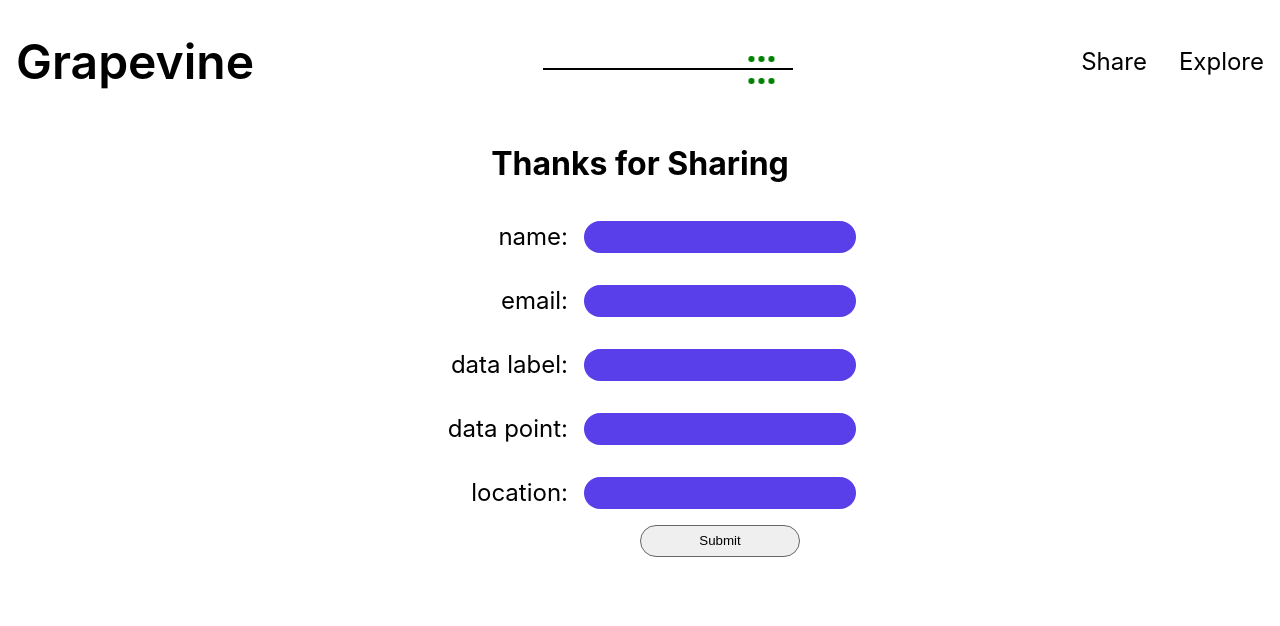
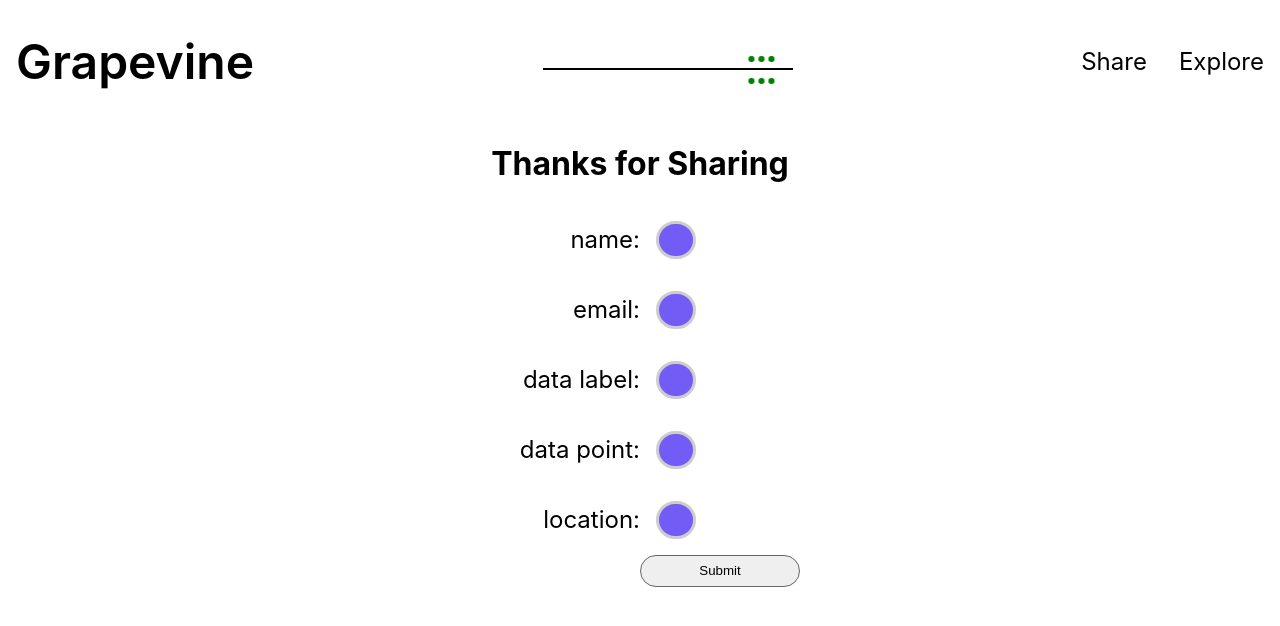
Before and after one commit to tian3401/grape-vine, a React (Create React App) app in the folder grapevine/: page /share in a window 1280 px wide. Shown: the top 626 px of the page. Built offline with nearby package versions, Linux system fonts and the light colour scheme.

Commit message:
animate shareform

```diff
--- a/grapevine/src/components/Shareform.js
+++ b/grapevine/src/components/Shareform.js
@@ -9,7 +9,8 @@
       email: "",
       dataLabel: "",
       dataPoint: "",
-      location: ""
+      location: "",
+      classValue: "grape"
     }
     this.handleChange = this.handleChange.bind(this);
     this.handleSubmit = this.handleSubmit.bind(this);
@@ -25,23 +26,31 @@
   }
 
   handleSubmit(event) {
+    event.preventDefault();
+    this.toggleClass();
     console.log(`submitted form with following details => name: ${this.state.name} email: ${this.state.email} data label: ${this.state.dataLabel} data point: ${this.state.dataPoint} location: ${this.state.location} `)
-    event.preventDefault();
+  }
+
+  toggleClass() {
+    let element = (this.state.classValue === "grape") ? "clicked-grape" : "grape";
+    this.setState({
+      "classValue": element
+    });
   }
 
   render() {
     return(
       <form onSubmit={this.handleSubmit} className="form">
         <label>name:</label>
-        <input type="text" name="name" value={this.state.name} onChange={this.handleChange}/>
+        <input type="text" name="name" className={this.state.classValue} value={this.state.name} onChange={this.handleChange}/>
         <label>email:</label>
-        <input type="text" name="email" value={this.state.email} onChange={this.handleChange}/>
+        <input type="text" name="email" className={this.state.classValue}  value={this.state.email} onChange={this.handleChange}/>
         <label>data label:</label>
-        <input type="text" name="dataLabel" value={this.state.dataLabel} onChange={this.handleChange}/>
+        <input type="text" name="dataLabel"  className={this.state.classValue} value={this.state.dataLabel} onChange={this.handleChange}/>
         <label>data point:</label>
-        <input type="text" name="dataPoint" value={this.state.dataPoint} onChange={this.handleChange}/>
+        <input type="text" name="dataPoint" className={this.state.classValue}  value={this.state.dataPoint} onChange={this.handleChange}/>
         <label>location:</label>
-        <input type="text" name="location" value={this.state.location} onChange={this.handleChange}/>
+        <input type="text" name="location" className={this.state.classValue}  value={this.state.location} onChange={this.handleChange}/>
         <input type="submit" value="Submit"/>
       </form>
     )
--- a/grapevine/src/styles/navbarStyles.css
+++ b/grapevine/src/styles/navbarStyles.css
@@ -8,12 +8,10 @@
   justify-content: flex-start;
   font-size: 3rem;
   font-weight: 600;
-
 }
 
 #name .link:hover {
   color: green;
-  /* font-weight: 500; */
 }
 
 .navbar ul {
@@ -54,17 +52,11 @@
   align-items: center;
   border-bottom:2px solid #000;
   text-decoration: none;
-  -webkit-animation: increase 3s;
-  -moz-animation:    increase 3s;
-  -o-animation:      increase 3s;
-  animation:         increase 3s;
+  -webkit-animation: grow 3s;
+  -moz-animation:    grow 3s;
+  -o-animation:      grow 3s;
+  animation:         grow 3s;
   animation-fill-mode: forwards;
-}
-
-@keyframes increase {
-  100% {
-      width: 250px;
-  }
 }
 
 li .dot {
@@ -75,20 +67,24 @@
   background: green;
   border-radius: 45%;
   transition: width 1s ease;
-  -webkit-animation: run 3s 3s;
-  -webkit-animation-fill-mode: forwards;
-  animation: run 3s 3s;
-  animation-fill-mode: forwards;
+  -webkit-animation: run 3s forwards 3s;
+  animation: run 3s forwards 3s;
+}
+
+@keyframes grow {
+  100% {
+      width: 250px;
+  }
 }
 
 @-webkit-keyframes run {
-  from{ transform: translateX(0);}
-  to{transform: translateX(220px)}
+  from{transform: translateX(0);}
+  to{transform: translateX(220px);}
 }
 
 @keyframes run {
-  from{ transform: translateX(0);}
-  to{transform: translateX(220px)}
+  from{transform: translateX(0);}
+  to{transform: translateX(220px);}
 }
 /* create bounce first*/
 @keyframes curl {
--- a/grapevine/src/styles/shareformStyles.css
+++ b/grapevine/src/styles/shareformStyles.css
@@ -13,19 +13,38 @@
   margin: auto 0;
 }
 
-label + input {
+input.grape {
   margin: 1rem 1rem;
   padding: 0 1rem;
   height: 2rem;
-  width: 15rem;
-  border: 1px solid #666;
+  width: 0.1rem;
+  border: 0.2rem solid rgb(206, 204, 204);
   border-radius: 25px;
   outline: none;
-  border: none;
-  background: #593fe9;
+  background: #735cf5;
   line-height: 1.5;
   color: #ffffff;
   font-weight: 800;
+}
+
+input.grape:hover {
+  -webkit-animation: bloat 1s ease 1s forwards;
+  animation: bloat 1s ease 1s forwards;
+}
+
+.clicked-grape{
+  margin: 1rem 1rem;
+  padding: 0 1rem;
+  height: 2rem;
+  width: 0.1rem;
+  border: 0.2rem solid rgb(206, 204, 204);
+  border-radius: 25px;
+  outline: none;
+  background: #735cf5;
+  line-height: 1.5;
+  color: #ffffff;
+  font-weight: 800;
+  animation: bounce 2s cubic-bezier(.755, .05, .855, .06) forwards,roll 3s 2.05s ease forwards;
 }
 
 ::placeholder {
@@ -43,3 +62,32 @@
   border-radius: 25px;
   outline: none;
 }
+
+@keyframes bounce {
+  60%, 80%, to {
+    transform: translateY(400px);
+    animation-timing-function: cubic-bezier(.215, .61, .355, 1);
+  }
+  70% { transform: translateY(300px); }
+  90% { transform: translateY(360px); }
+}
+@keyframes roll {
+  from {
+    transform: translateY(400px) rotate(0deg);
+  }
+  to {
+    transform: translate(1000px, 400px) rotate(359deg);
+  }
+}
+
+@-webkit-keyframes bloat {
+  100% {
+    width: 15rem;
+  }
+}
+
+@keyframes bloat {
+  100% {
+    width: 15rem;
+  }
+}
```
